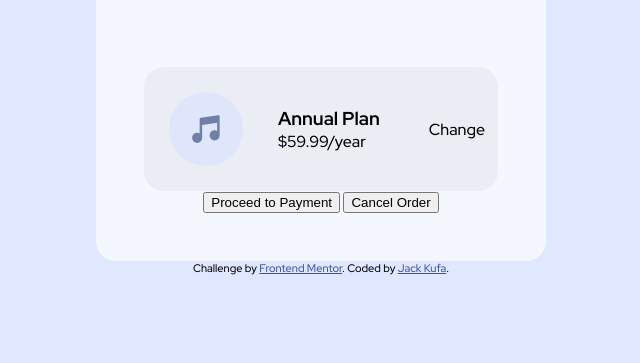
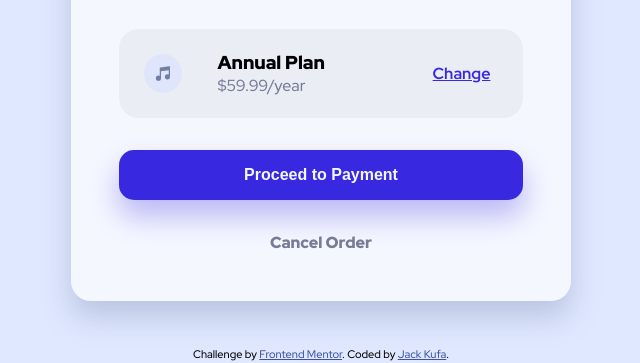
Before and after one commit to jkufa/FrontendMentor, a plain HTML site: page order-summary-component/index.html in a window 1280 px wide. Shown: the part 437-800 px from the top of the page, without its empty margins (319-959 px from the left). Drawn offline with Linux system fonts and the light colour scheme.

Commit message:
Implement desktop view

```diff
--- a/order-summary-component/index.html
+++ b/order-summary-component/index.html
@@ -27,16 +27,18 @@
           <h3>Annual Plan</h3>
           <span>$59.99/year</span>
         </div>
-        <a>Change</a>
+        <a href="#">Change</a>
       </div>
-      <button class="submit">Proceed to Payment</button>
-      <button class="cancel">Cancel Order</button>
+      <div class="btns">
+      <button class="btn submit">Proceed to Payment</button>
+      <a href="#" class="cancel">Cancel Order</a>
+      </div>
     </div>
   </div>
   </div>
   <div class="attribution">
     Challenge by <a href="https://www.frontendmentor.io?ref=challenge" target="_blank">Frontend Mentor</a>.
-    Coded by <a href="#">Jack Kufa</a>.
+    Coded by <a href="https://github.com/jkufa">Jack Kufa</a>.
   </div>
 </body>
 </html>
--- a/order-summary-component/style.css
+++ b/order-summary-component/style.css
@@ -8,32 +8,44 @@ body {
   background-size: contain;
   font-family: 'Red Hat Display';
   font-weight: 500;
-}
-
-h1 {
-  font-weight: 900;
-}
-
-p {
-  font-weight: 500;
-  margin: 3rem;
+  margin: 0;
+  padding: 0;
 }
 
 .card-container {
   display: grid;
-  justify-content: center;
-  align-content: center;
+  justify-items: center;
+  align-items: center;
   text-align: center;
+  grid-template-rows: 98vh;
 }
 
 .card {
-  max-width:450px;
+  max-width: calc(100vw/5);
+  min-width: 500px;
   border-radius: 20px;
   background-color: hsl(225, 100%, 98%);
+  overflow: hidden;
+  box-shadow: 0 1rem 1.8rem hsla(224, 23%, 55%, 0.342);
+}
+
+.card img {
+  width: 100%;
+}
+
+.card h1 {
+  font-weight: 900;
+  margin-top: 2rem;
+}
+
+.card p {
+  font-weight: 500;
+  margin: 1rem 3rem;
+  color: #757C96;
 }
 
 .plan-container {
-  padding: 3rem;
+  padding: 1rem 3rem;
 }
 
 .plan {
@@ -43,8 +55,15 @@ p {
   border-radius: 20px;
 }
 .plan img {
+  max-width: 3vw;
   flex-grow: 1;
   padding: 25px;
+}
+
+.plan a {
+  flex-grow: 1;
+  font-weight: 700;
+  color: hsl(245, 75%, 52%);
 }
 
 .plan-text {
@@ -54,11 +73,50 @@ p {
 }
 
 .plan-text h3 {
-  font-weight: 700;
+  font-weight: 900;
   margin: 0;
 }
+.plan-text span {
+  color: #757C96;
+}
 
+.btns {
+  display: flex;
+  flex-direction: column;
+}
 
-.plan a {
-  flex-grow: 1;
+.btn {
+  width: 100%;
+  border: none;
+  border-radius: 15px;
+  font-weight: 900;
+  cursor: pointer;
+  padding: 1rem;
 }
+
+.submit {
+  color:hsl(225, 100%, 98%);
+  background: hsl(245, 75%, 52%);
+  box-shadow: 0 1rem 1.8rem hsla(245, 75%, 52%, 0.308);
+  margin: 2rem 0;
+  font-size: 16px;
+}
+
+.submit:hover {
+  background: #1E1FCD;
+  transition: ease-in 130ms;
+}
+
+.cancel {
+  background: none;
+  font-weight: 900;
+  color: #757C96;
+  padding-bottom: 2rem;
+  text-decoration: none;
+  cursor: pointer;
+}
+
+.cancel:hover {
+  text-decoration: underline;
+  transition: ease-in 130ms;
+}
```
